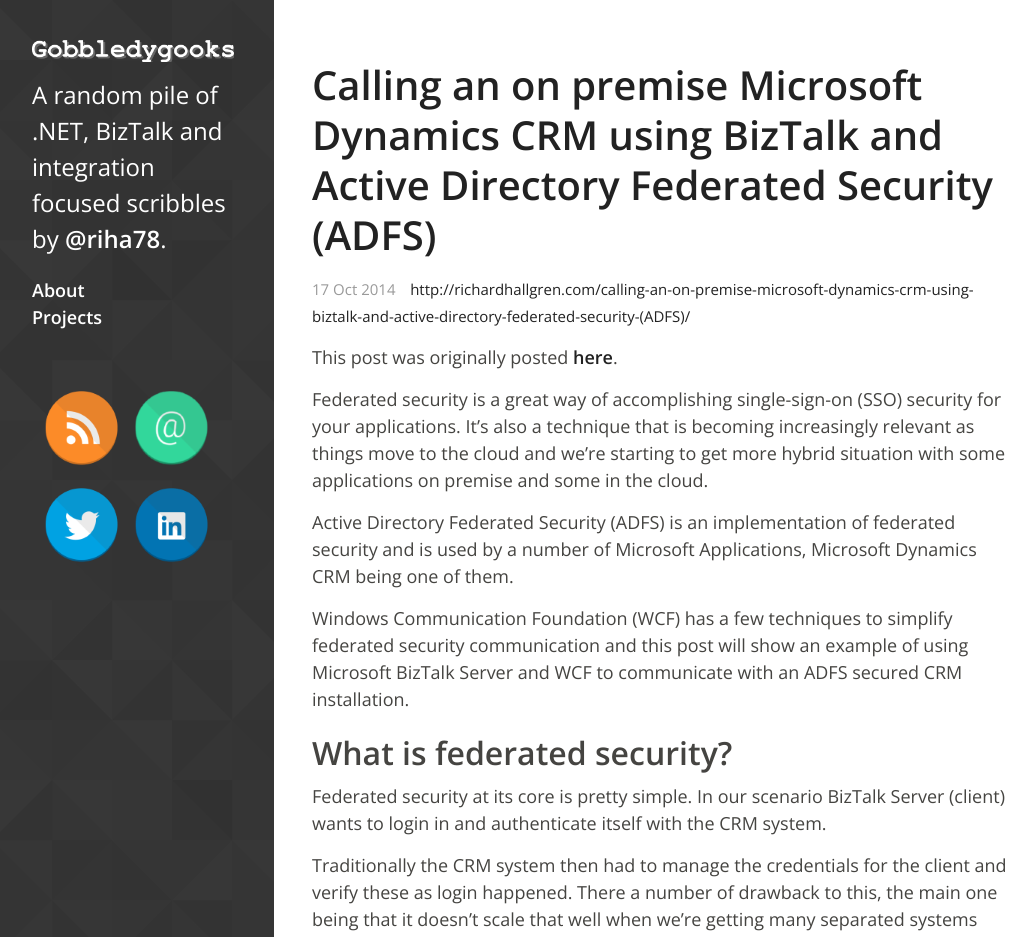
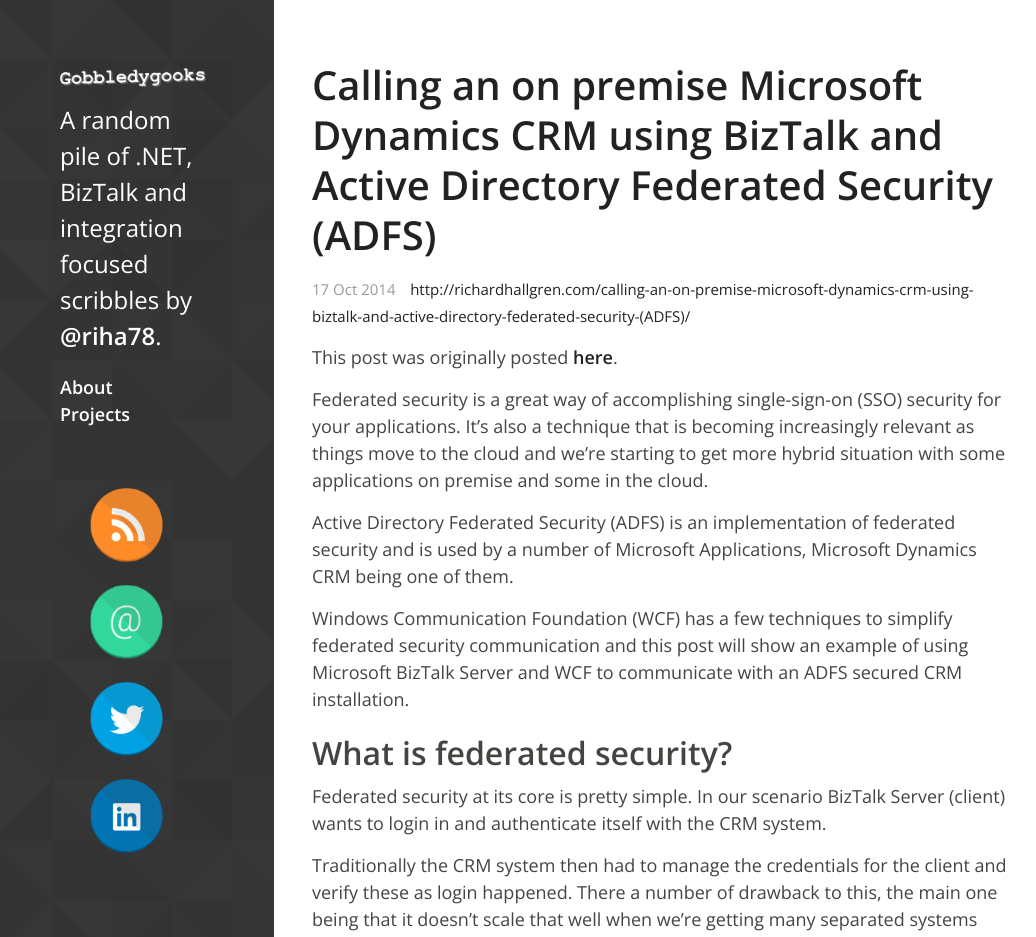
Before and after one commit to riha/riha.github.io, a Jekyll site: the page built from index.html, in a window 1280 px wide and 1400 px high. Shown: the top 937 px of the window, without its empty margins (8-1044 px from the left). Built offline with Jekyll 4.4.1, drawn with Linux system fonts in a browser that asks for light colours; Markdown is read by kramdown in place of the engine named in the settings; the list of posts is cut into pages by our own code; comment, search, counter and statistics services are not loaded.

Commit message:
Minor design fixes

```diff
--- a/public/css/hyde.css
+++ b/public/css/hyde.css
@@ -280,6 +280,7 @@
     margin-bottom: 0;
   }
   .masthead-inner {
+    margin:28px;
     position: absolute;
     /* bottom: 0; */
     /* right: 0; */
```
Also changed, not shown: public/images/title.png.
